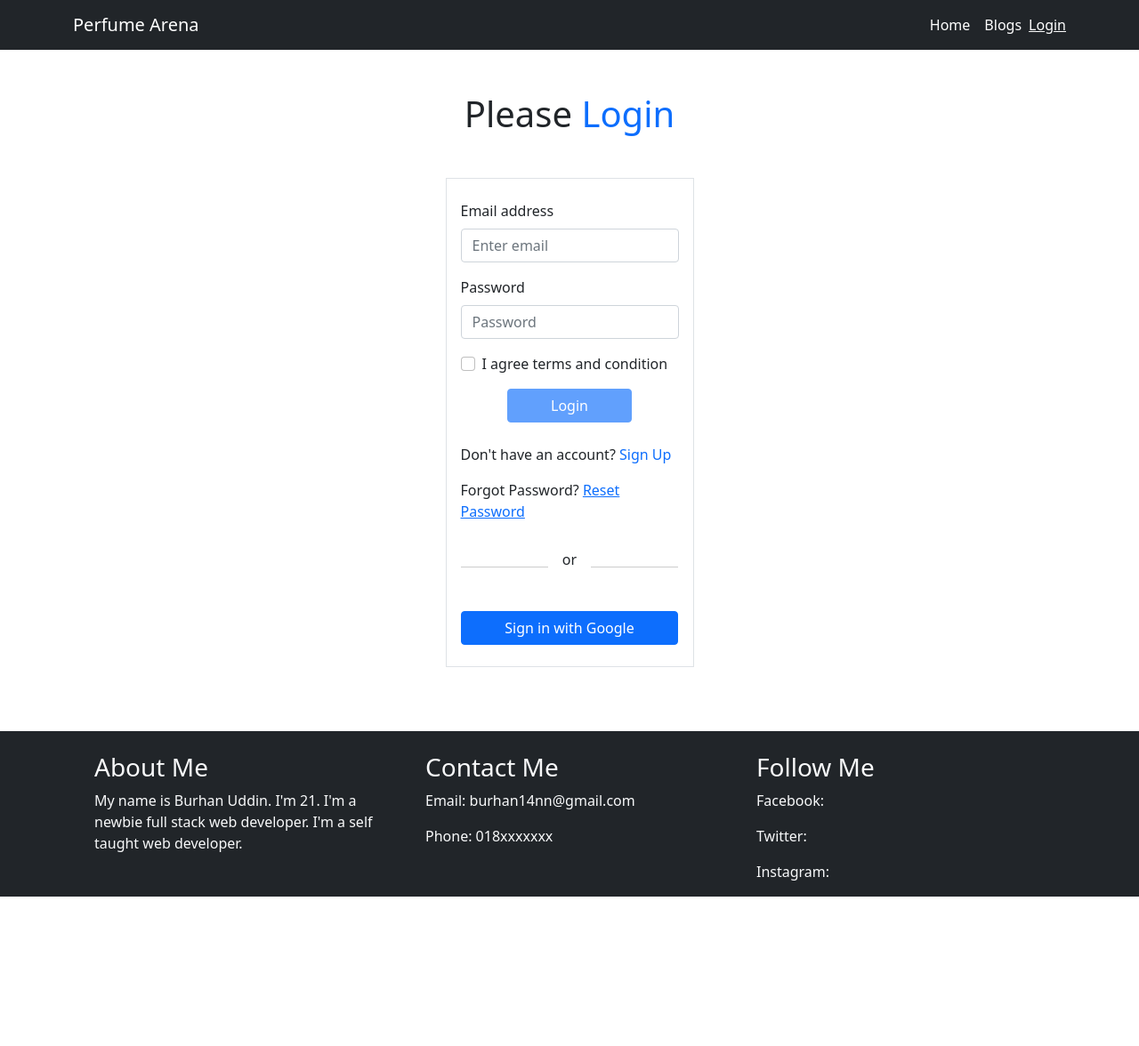
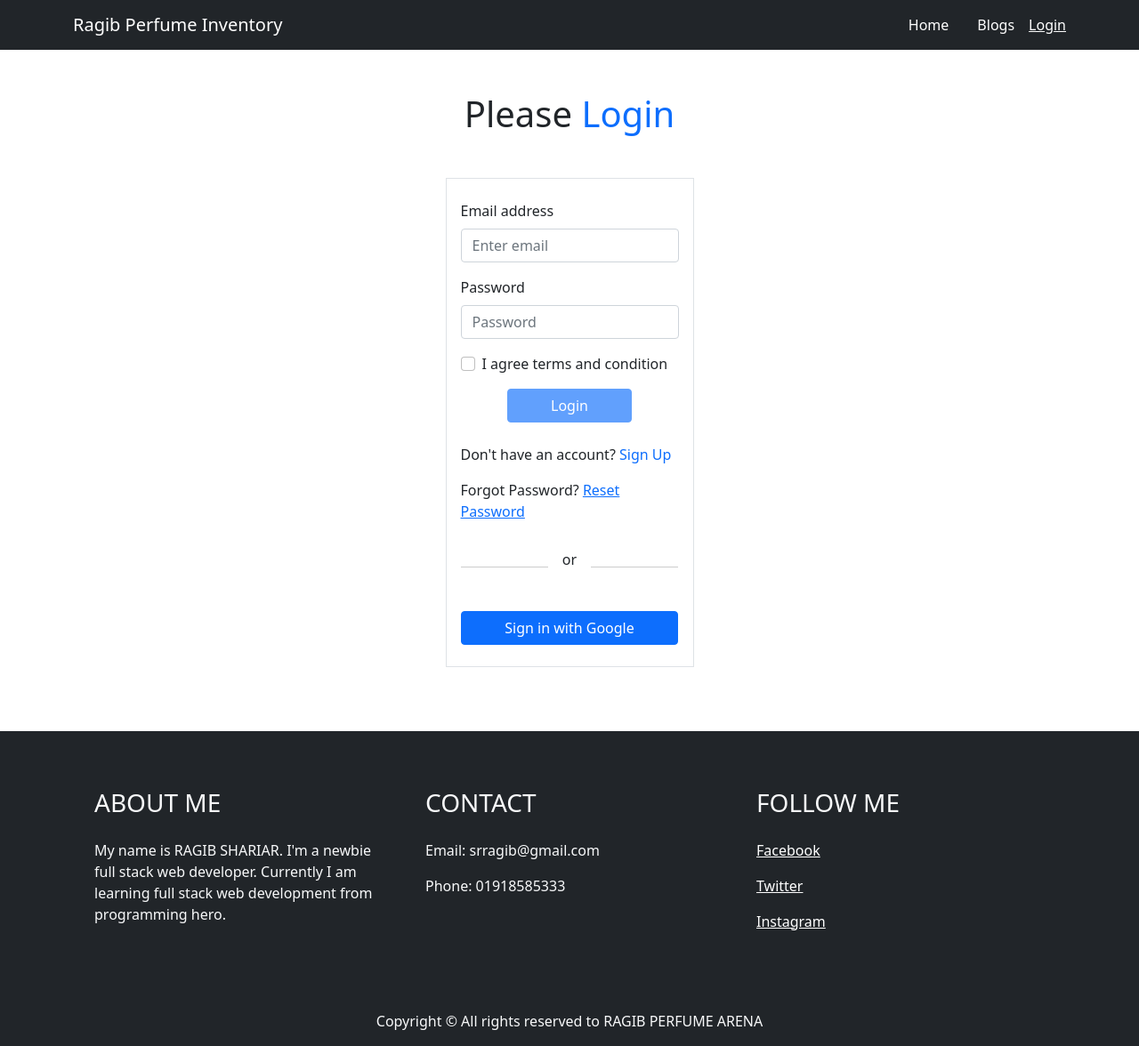
Before and after one commit to RagibShariar/warehouse-management-client, a React (Create React App) app: page /login in a window 1280 px wide. Shown: the whole page at 89% size. Before the commit the page ends 1008 px from the top, so only its background shows below. Built offline with nearby package versions, Linux system fonts and the light colour scheme; no server answers.

Commit message:
home header footer modified

```diff
--- a/public/index.html
+++ b/public/index.html
@@ -24,7 +24,7 @@
       work correctly both with client-side routing and a non-root public URL.
       Learn how to configure a non-root public URL by running `npm run build`.
     -->
-    <title>React App</title>
+    <title>Ragib Perfume Inventory</title>
   </head>
   <body>
     <noscript>You need to enable JavaScript to run this app.</noscript>
--- a/src/Components/Footer/Footer.js
+++ b/src/Components/Footer/Footer.js
@@ -3,32 +3,39 @@ import { Col, Container, Row } from 'react-bootstrap';
 
 const Footer = () => {
     return (
-        <div className='mt-5 bg-dark text-light'>
-            <br />
-            <Container>
+        <div className='mt-5 bg-dark text-light pt-3'>
+            {/* <br /> */}
+            <Container className='py-5'>
                 <Row className='g-5 mx-auto'>
                     <Col lg={4} md={6} sm={12}>
-                        <h3>About Me</h3>
+                        <h3 className='mb-4'>ABOUT ME</h3>
                         <p>
-                            My name is Burhan Uddin. I'm 21. I'm a newbie full stack web developer.
-                            I'm a self taught web developer.
+                            My name is RAGIB SHARIAR. I'm a newbie full stack web developer.
+                            Currently I am learning full stack web development from programming hero.
                         </p>
                     </Col>
                     <Col lg={4} md={6} sm={12}>
-                        <h3>Contact Me</h3>
-                        <p>Email: burhan14nn@gmail.com</p>
-                        <p>Phone: 018xxxxxxx</p>
+                        <h3 className='mb-4'>CONTACT</h3>
+                        <p>Email: srragib@gmail.com</p>
+                        <p>Phone: 01918585333</p>
 
                     </Col>
                     <Col lg={4} md={6} sm={12}>
-                        <h3>Follow Me</h3>
-                        <p>Facebook: </p>
-                        <p>Twitter: </p>
-                        <p>Instagram: </p>
+                        <h3 className='mb-4'>FOLLOW ME</h3>
+                        <p><a className='text-white' href="#">Facebook</a></p>
+                        <p><a className='text-white' href="#">Twitter</a> </p>
+                        <p><a className='text-white' href="#">Instagram</a></p>
 
                     </Col>
                 </Row>
             </Container>
+                <Container className='text-center mt-4'>
+                <Row>
+                    <Col>
+                    <p>Copyright &copy; All rights reserved to RAGIB PERFUME ARENA </p>
+                    </Col>
+                </Row>
+                </Container>
         </div>
     );
 };
--- a/src/Components/Header/Header.js
+++ b/src/Components/Header/Header.js
@@ -17,30 +17,30 @@ const Header = () => {
         <div>
             <Navbar collapseOnSelect expand="lg" bg="dark" variant="dark">
                 <Container>
-                    <Navbar.Brand as={Link} to='/'>Perfume Arena</Navbar.Brand>
+                    <Navbar.Brand as={Link} to='/'>Ragib Perfume Inventory</Navbar.Brand>
                     <Navbar.Toggle aria-controls="responsive-navbar-nav" />
                     <Navbar.Collapse id="responsive-navbar-nav">
                         <Nav className="me-auto">
 
                         </Nav>
                         <Nav>
-                            <CustomLink className='mx-2' to='/'>Home</CustomLink>
-                            <CustomLink className='mx-2' to='/Blogs'>Blogs</CustomLink>
+                            <CustomLink className='mx-3' to='/'>Home</CustomLink>
+                            <CustomLink className='mx-3' to='/Blogs'>Blogs</CustomLink>
                         </Nav>
 
                         {
                             user &&
                             //if user if logged in nav bar will three links
                             <Nav>
-                                <CustomLink className='mx-2' to='/manage-items'>Manage Items</CustomLink>
-                                <CustomLink className='mx-2' to='/add-item'>Add Item</CustomLink>
-                                <CustomLink className='mx-2' to='/my-items'>Cart</CustomLink>
+                                <CustomLink className='mx-3' to='/manage-items'>Manage Items</CustomLink>
+                                <CustomLink className='mx-3' to='/add-item'>Add Item</CustomLink>
+                                <CustomLink className='mx-3' to='/my-items'>Cart</CustomLink>
                             </Nav>
                         }
 
                         <Navbar.Text>
                             {
-                                user ? <button onClick={logout} className='btn btn-danger'>SignOut</button> : <CustomLink to='/login'>Login</CustomLink>
+                                user ? <button onClick={logout} className='btn btn-danger ms-5'>Log Out</button> : <CustomLink to='/login'>Login</CustomLink>
 
                             }
                         </Navbar.Text>
--- a/src/Components/Home/Home.js
+++ b/src/Components/Home/Home.js
@@ -14,28 +14,28 @@ const Home = () => {
         <div id='home'>
 
             {/* * * *  banner * * * * */}
-            <Carousel className='mt-5'>
+            <Carousel className=''>
                 <Carousel.Item>
-                    <img
-                        className="d-block w-100 h-50"
-                        src="https://i.ibb.co/yfc0Fxh/home-2.jpg"
+                    <img style={{height:'600px'}}
+                        className="d-block w-100 "
+                        src="https://i.ibb.co/nnQFTZz/Mens-Cologne-Web.jpg"
                         alt="First slide"
                     ></img>
                     <Carousel.Caption>
-                        <div className="banner-container text-dark">
-                            <h1 className='banner-heading'>Ragib Perfume Arena</h1>
-                            <p>Ragib Perfume Arena, the fragrance of jannah.</p>
+                        <div className="banner-container">
+                            <h1 className='banner-heading'>HUGE COLLECTION</h1>
+                            <p>DECANTS ARE AVAILABLE TOO!</p>
                         </div>
                     </Carousel.Caption>
                 </Carousel.Item>
                 <Carousel.Item>
-                    <img
+                    <img style={{height:'600px'}}
                         className="d-block w-100"
-                        src="https://i.ibb.co/yfc0Fxh/home-2.jpg"
+                        src="https://i.ibb.co/nnQFTZz/Mens-Cologne-Web.jpg"
                         alt="First slide"
                     ></img>
                     <Carousel.Caption>
-                        <div className="banner-container text-dark">
+                        <div className="banner-container text-uppercase">
                             <h1 className='banner-heading'>Ragib Perfume Arena</h1>
                             <p>Ragib Perfume Arena, the fragrance of jannah.</p>
                         </div>
@@ -67,12 +67,12 @@ const Home = () => {
             <section className='container my-5'>
                 <div className='justify-content-between align-items-center custom-grid'>
                     <div className="rounded d-flex justify-content-center align-items-center custom-bg-light custom-height">
-                        <img src='https://i.ibb.co/PmxnpVD/image-6.png' className='trip-img' alt='not found' />
+                        <img src='https://i.ibb.co/0JZH0Kq/Ajmal-Senora-75ml-EDP-for-women-1.jpg' className='trip-img' alt='not found' />
                     </div>
                     <div className="d-flex flex-column custom-bg-dark rounded custom-height justify-content-center align-items-center px-5">
-                        <h2 className='text-center my-3'>Makes you <span className='text-primary'>Faster!!</span></h2>
+                        <h2 className='text-center my-3'>OUR<span className='text-primary'> COMMITMENT</span></h2>
                         <p className='text-center'>
-                            Iham bike bazar is the best place to get or order the best bikes and accessories. You can buy the best bikes and accessories for yourself or your friend. Don't get late for office!! Choose your bike.
+                        We understand that, when anyone is looking for an online solution, they just want to be sure about the products. We never sell any fake or counterfeit products. That’s our commitment to our buyers. You can always get 100% original perfumes from us.
                         </p>
                         <Button as={Link} to='/manage-items' className='btn btn-primary mt-1'>Choose now</Button>
                     </div>
--- a/src/Components/Home/Trip.js
+++ b/src/Components/Home/Trip.js
@@ -6,14 +6,14 @@ const Trip = () => {
             <h1 className='text-dark text-center my-5'>Why Choose Us?</h1>
             <div className='justify-content-between align-items-center custom-grid'>
                 <div className="d-flex flex-column custom-bg-dark rounded custom-height justify-content-center align-items-center px-5">
-                    <h2 className='text-center my-3'>Trip to the <span className='text-primary'>WORLD!!</span></h2>
+                    <h3 className='text-center my-3'>ABOUT<span className='text-primary'> US</span></h3>
                     <p className='text-center'>
-                        The life is to short to live. As long you live enjoy each day. So, let's go and watch around the whole world. Iham Bike Bazar is the best place explore the world. You can buy the best bikes for your trip. You can also sell your bikes. Choose your bike
+                    Ragib Perfume Arena is the biggest website in Bangladesh offering huge collection of branded perfumes, online. All of our perfumes are 100% original and branded perfumes. We don’t sell fake or counterfeit products.
                     </p>
-                    <button className='btn btn-primary mt-1'>Move right now</button>
+                    <button className='btn btn-primary mt-1'>Browse More</button>
                 </div>
                 <div className="rounded d-flex justify-content-center align-items-center custom-bg-light custom-height">
-                    <img src='https://i.ibb.co/bBS0nG8/image-5.png' className='trip-img' alt='not found' />
+                    <img src='https://i.ibb.co/NW3Vshf/Ariana-Grande-Cloud-EDP-for-Women-Bottle-450x450.jpg' className='trip-img' alt='not found' />
                 </div>
             </div>
         </div>
--- a/src/Components/Inventory/Inventory.js
+++ b/src/Components/Inventory/Inventory.js
@@ -22,7 +22,7 @@ const Inventory = () => {
         let newSold = sold + 1;
         const newBike = { ...bike, quantity: newQuantity, sold: newSold };
         setBike(newBike);
-        fetch(`http://localhost:5000/products/${id}`, {
+        fetch(`http://localhost:5000/update-product/${id}`, {
             method: 'PUT',
             headers: {
                 'Content-Type': 'application/json'
@@ -40,7 +40,7 @@ const Inventory = () => {
         let newQuantity = quantity + itemValue;
         const newBike = { ...bike, quantity: newQuantity }
         setBike(newBike);
-        fetch(`http://localhost:5000/products/${id}`, {
+        fetch(`http://localhost:5000/update-product/${id}`, {
             method: 'PUT',
             headers: {
                 'Content-Type': 'application/json'
--- a/src/Components/Login/Login/Login.js
+++ b/src/Components/Login/Login/Login.js
@@ -43,9 +43,12 @@ const Login = () => {
         const form = e.target;
         const email = form.email.value;
         const password = form.password.value;
+
         await signInWithEmailAndPassword(email, password);
-        const { data } = await axios.post('https://protected-peak-69494.herokuapp.com/login', { email });
+        const { data } = await axios.post('http://localhost:3000/login', { email });
+        // console.log(data);
         localStorage.setItem('token', data.token);
+        navigate(from, {replace: true});
     }
 
     //logging in with google
--- a/src/Components/ManageItems/ManageItems.js
+++ b/src/Components/ManageItems/ManageItems.js
@@ -35,7 +35,7 @@ const ManageItems = () => {
 
     //adding to order lists
     const addToOrder = (bike) => {
-        const email = user.email;
+        const email = bike.email;
         const img = bike.img;
         const name = bike.name;
         const supplierName = bike.supplierName;
@@ -97,7 +97,7 @@ const ManageItems = () => {
                                     <td>
                                         {bike.supplierName}
                                     </td>
-                                    <td>{user.email}</td>
+                                    <td>{bike.email}</td>
                                     <td className='d-flexx text-center justify-content-around align-items-center  manage-btn-container'>
                                         <button onClick={() => { removeItem(bike._id) }} className='btn manage-btn btn-danger mx-2'><TrashIcon className=" text-blue-500" style={{ width: '20px', height:'20px' }} /></button>
                                         <button onClick={() => { addToOrder(bike) }} className='btn manage-btn btn-success mx-2'>
```
